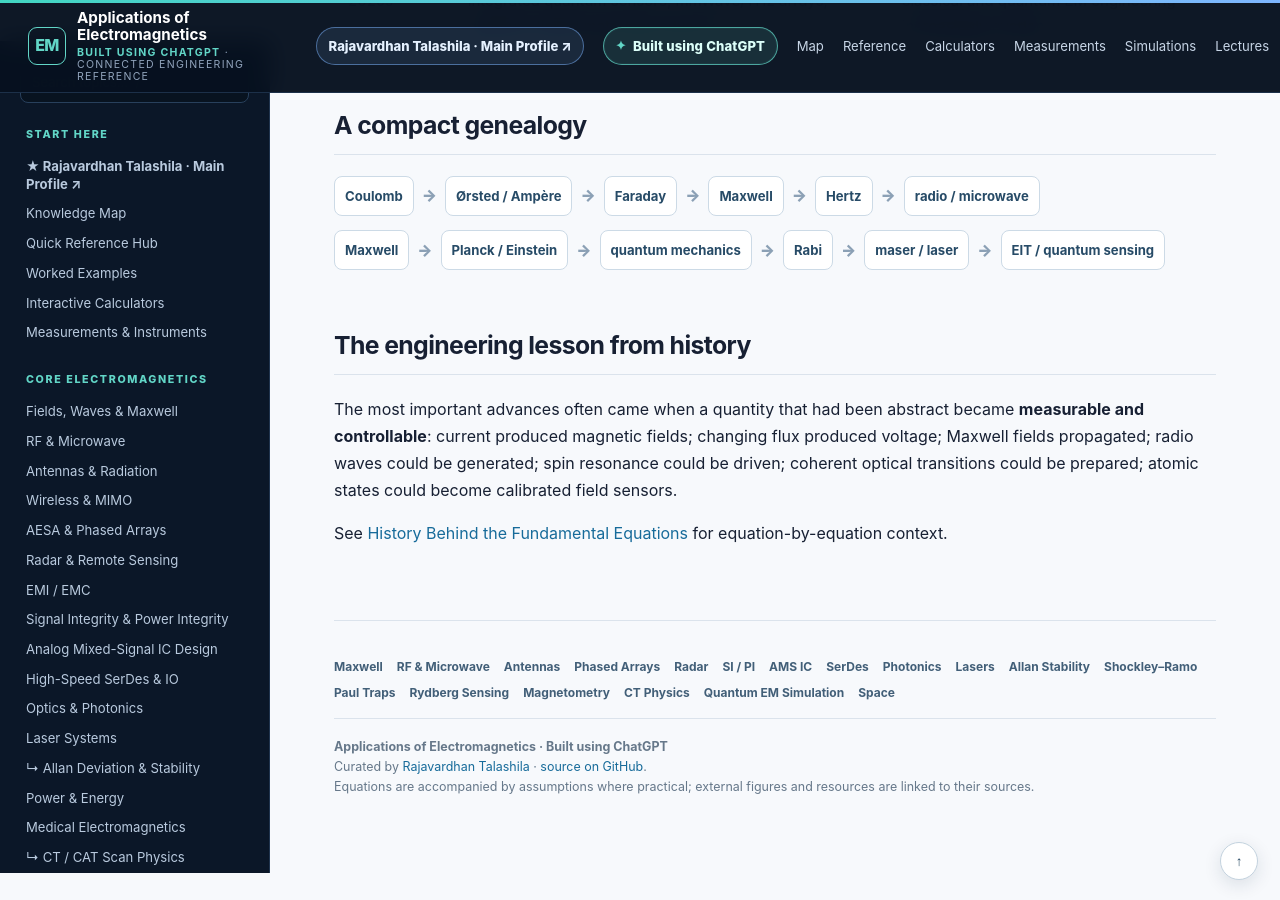
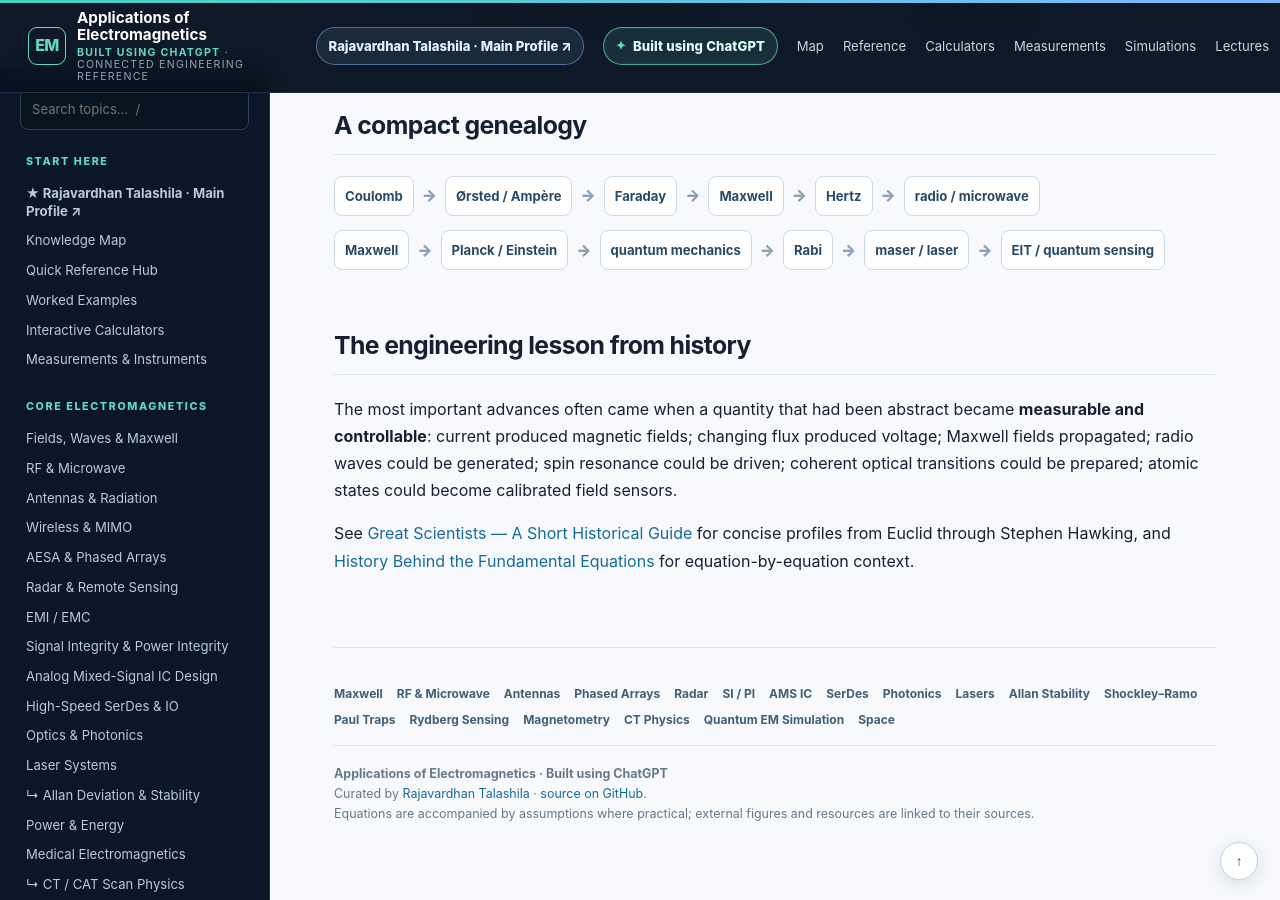
Before and after one commit to RajavardhanT/Electromagnetics_Applications, a Jekyll site: the page built from reference/history-timeline.md, in a window 1280 px wide and 900 px high, scrolled down 2505 px. Built offline with Jekyll 4.4.1, drawn with Linux system fonts in a browser that asks for light colours.

Commit message:
Link Great Scientists from history timeline

```diff
--- a/reference/history-timeline.md
+++ b/reference/history-timeline.md
@@ -54,4 +54,4 @@ This timeline emphasizes a recurring pattern: **new physical understanding → n
 
 The most important advances often came when a quantity that had been abstract became **measurable and controllable**: current produced magnetic fields; changing flux produced voltage; Maxwell fields propagated; radio waves could be generated; spin resonance could be driven; coherent optical transitions could be prepared; atomic states could become calibrated field sensors.
 
-See [History Behind the Fundamental Equations](equation-history.html) for equation-by-equation context.
+See [Great Scientists — A Short Historical Guide](great-scientists.html) for concise profiles from Euclid through Stephen Hawking, and [History Behind the Fundamental Equations](equation-history.html) for equation-by-equation context.
```
